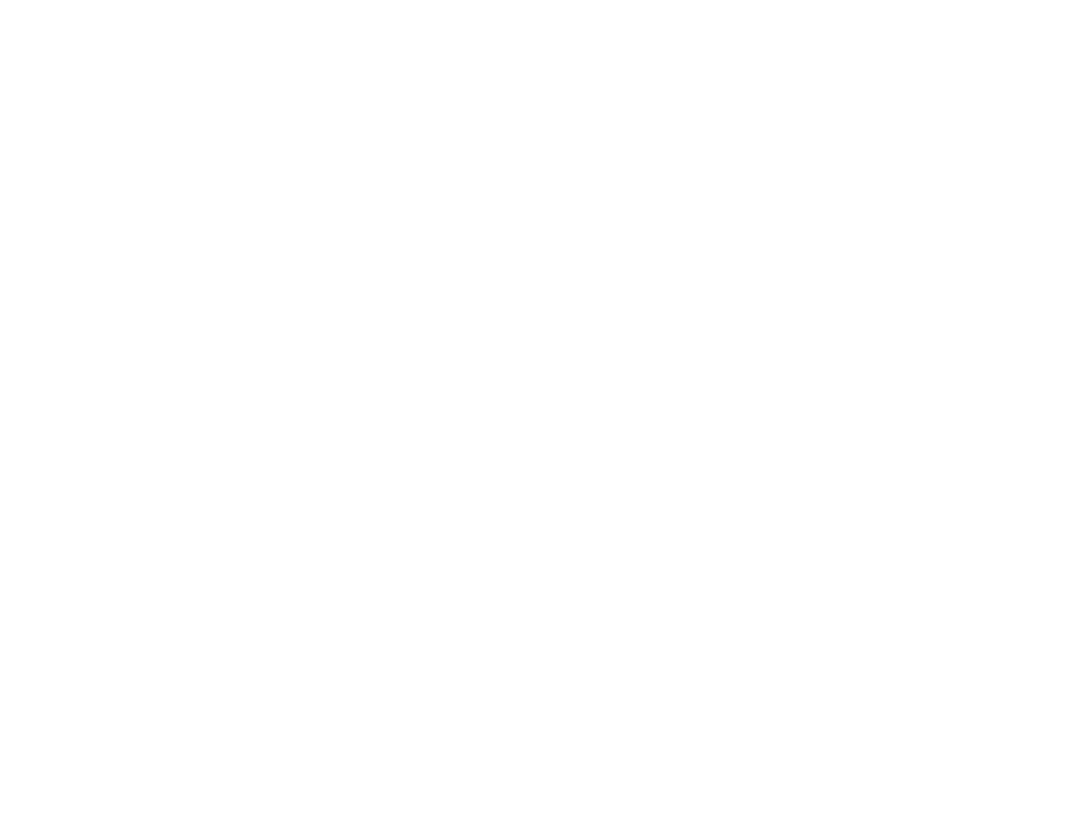
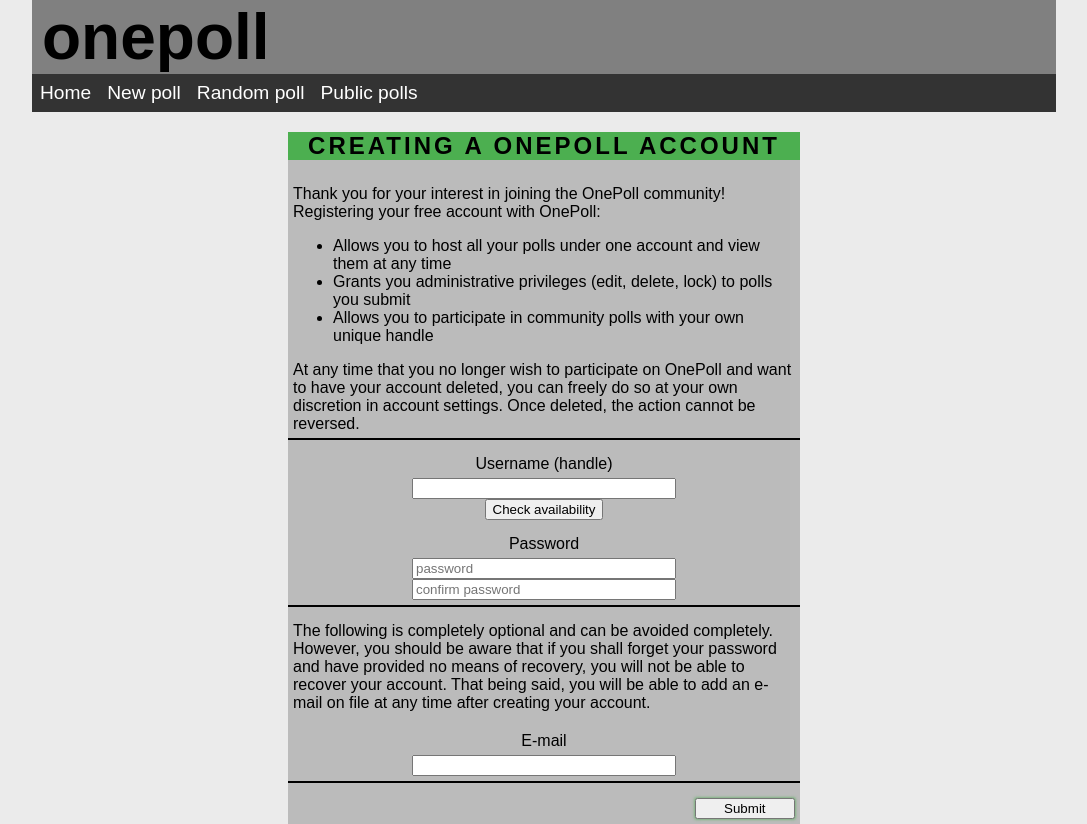
Before and after one commit to ahmedsakr/onepoll, a Django app: page /register/ in a window 1280 px wide. Before the commit the part shown is empty. Shown: the whole page, without its empty margins (96-1183 px from the left). Before the commit the page ends 800 px from the top, so only its background shows below. Run offline with Django 3.2, Linux system fonts and the light colour scheme; some libraries are stand-ins or nearby versions.

Commit message:
Implemented the skeleton of the registration template, functionality yet to be implemented

```diff
--- /dev/null
+++ b/onepoll/static/onepoll/css/register.css
@@ -0,0 +1,34 @@
+#register-form {
+    background-color: #BBBBBB;
+    max-width: 50%;
+    margin: auto;
+}
+
+#register-form h2 {
+    background-color: #4CAF50;
+    text-align: center;
+    letter-spacing: 3px;
+}
+
+.form-component {
+    padding: 5px;
+    margin-top: 10px;
+}
+
+.form-block {
+    padding-bottom: 5px;
+    border-bottom: solid black 2px;
+}
+
+form {
+    text-align: center;
+}
+
+form input[type="text"], form input[type="password"], select {
+    width: 50%;
+}
+
+form input[type="submit"] {
+    width: 20%;
+    box-shadow: 0px 0px 3px #4CAF50;
+}
--- a/onepoll/templates/onepoll/register.html
+++ b/onepoll/templates/onepoll/register.html
@@ -1,3 +1,75 @@
 <!DOCTYPE html>
+{% load staticfiles %}
 <html>
+<head>
+    <link rel="stylesheet" type="text/css" href="{% static 'onepoll/css/navigation.css' %}"/>
+    <link rel="stylesheet" type="text/css" href="{% static 'onepoll/css/register.css' %}"/>
+    <script src="https://ajax.googleapis.com/ajax/libs/jquery/3.1.0/jquery.min.js"></script>
+    <script type="text/javascript" src="{% static 'onepoll/js/accounts.js' %}"></script>
+
+    <title>Register</title>
+</head>
+
+<body>
+    <div id="navigation">
+        <h1>onepoll</h1>
+        <ul>
+            <li><a href="{% url 'index' %}">Home</a></li>
+            <li><a href="{% url 'new' %}">New poll</a></li>
+            <li><a href="{% url 'random' %}">Random poll</a></li>
+            <li><a href="{% url 'public' %}">Public polls</a></li>
+        </ul>
+    </div>
+
+    <div id="register-form">
+        <h2>CREATING A ONEPOLL ACCOUNT</h2>
+        <div class="form-component form-block" name="description">
+            <span style='color: '>Thank you for your interest in joining the OnePoll community!<br/>
+            Registering your free account with OnePoll: <br/>
+            <ul>
+                <li>Allows you to host all your polls under one account and view them at any time</li>
+                <li>Grants you administrative privileges (edit, delete, lock) to polls you submit</li>
+                <li>Allows you to participate in community polls with your own unique handle</li>
+            </ul>
+
+            At any time that you no longer wish to participate on OnePoll and want to have your
+            account deleted, you can freely do so at your own discretion in account settings.
+            Once deleted, the action cannot be reversed.
+        </div>
+
+        <form method="POST">
+            {% csrf_token %}
+            <div class="form-block">
+                <div class="form-component">
+                    Username (handle)
+                </div>
+                <input type="text"/> <br/>
+                <input type="button"  value="Check availability"/>
+
+                <div class="form-component">
+                    Password
+                </div>
+                <input type="password" placeholder="password"/> <br/>
+                <input type="password" placeholder="confirm password"/>
+            </div>
+
+            <div class="form-block">
+                <div class="form-component" style="text-align: left;">
+                    The following is completely optional and can be avoided completely. However, you should be aware
+                    that if you shall forget your password and have provided no means of recovery, you will not
+                    be able to recover your account. That being said, you will be able to add an e-mail on file at any
+                    time after creating your account.
+                </div>
+
+                <div class="form-component">
+                    E-mail
+                </div>
+                <input type='text'/> <br/>
+            </div>
+            <div class="form-component" style="text-align: right;">
+                <input type="submit" value="Submit">
+            </div>
+        </form>
+    </div>
+</body>
 </html>
```
